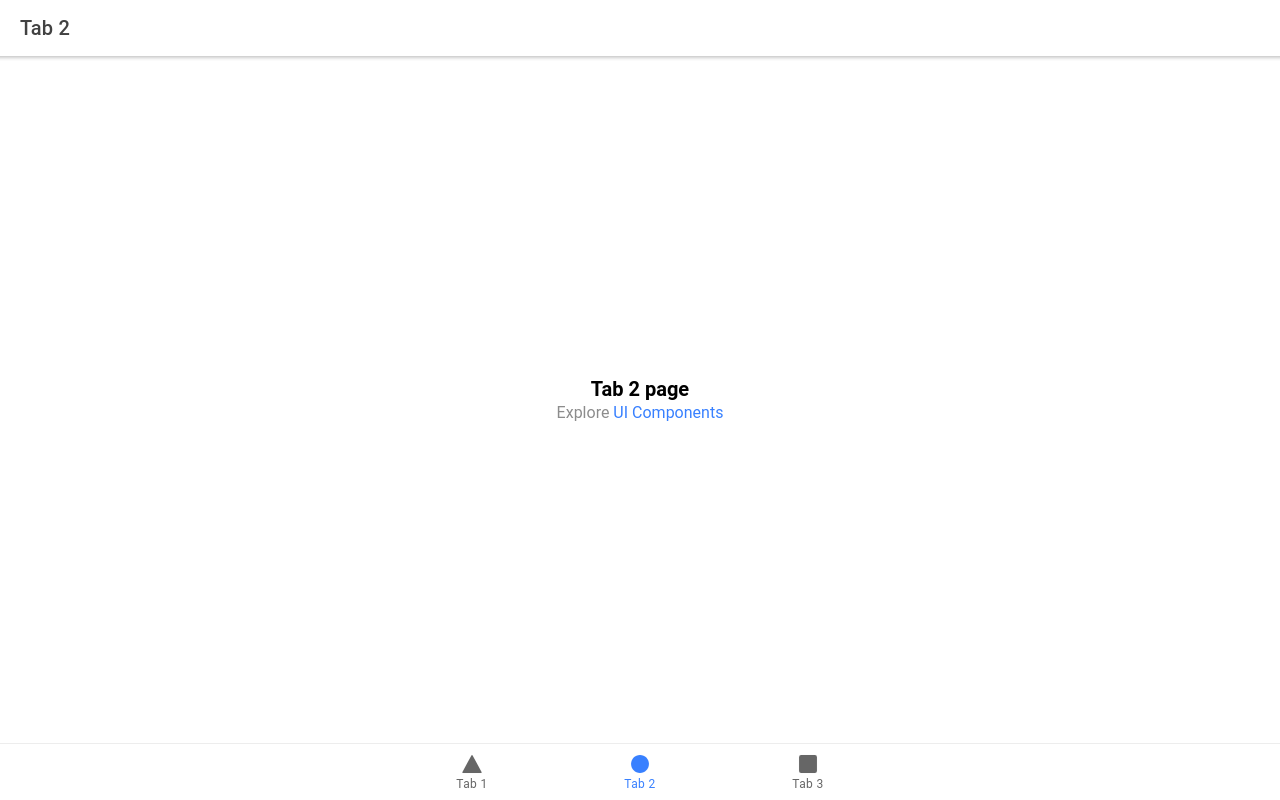
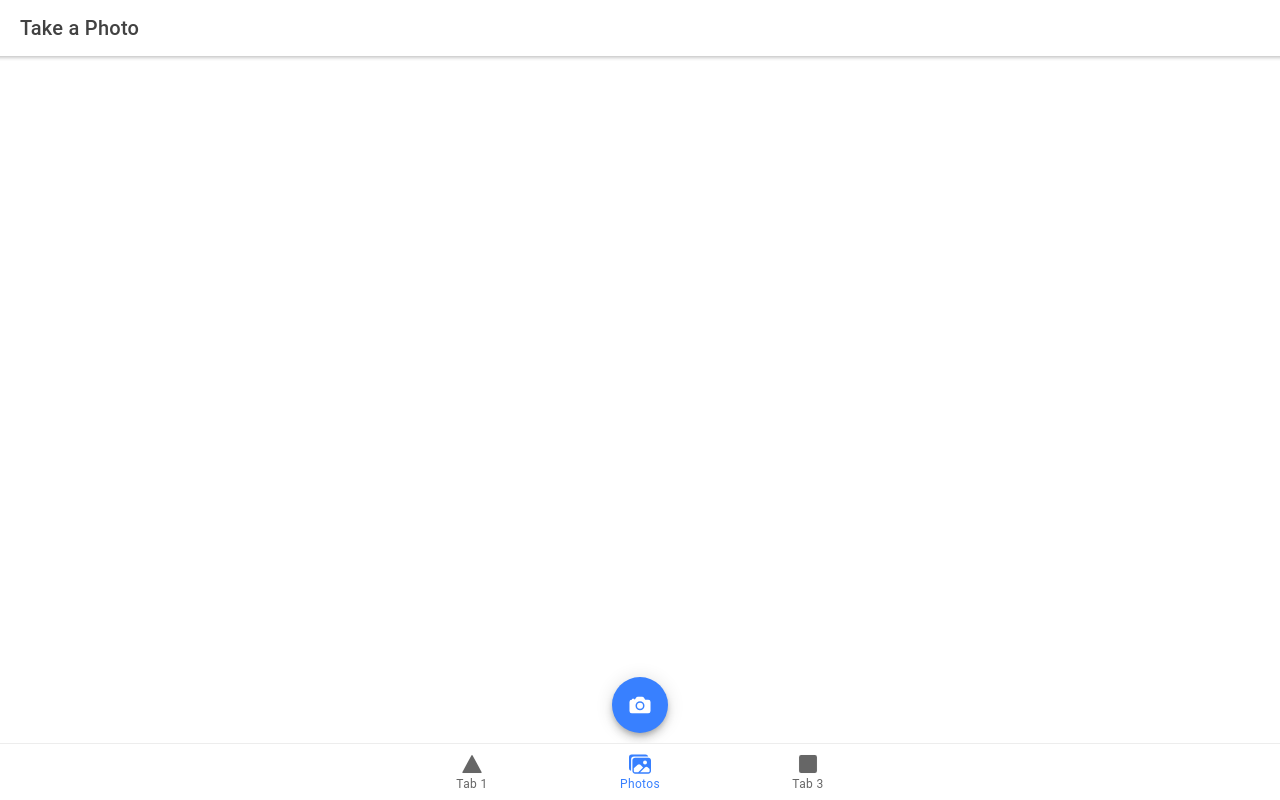
Before and after one commit to gitfilix/hack2-ionic-photogallery, a React (Create React App) app: page /tab2 in a window 1280 px wide. Built offline with nearby package versions, Linux system fonts and the light colour scheme.

Commit message:
usePhoto gallery hook in tab 2 works.

```diff
--- a/src/App.tsx
+++ b/src/App.tsx
@@ -9,7 +9,7 @@
   IonTabs,
 } from '@ionic/react';
 import { IonReactRouter } from '@ionic/react-router';
-import { ellipse, square, triangle } from 'ionicons/icons';
+import { ellipse, images, square, triangle } from 'ionicons/icons';
 import Tab1 from './pages/Tab1';
 import Tab2 from './pages/Tab2';
 import Tab3 from './pages/Tab3';
@@ -57,8 +57,8 @@
             <IonLabel>Tab 1</IonLabel>
           </IonTabButton>
           <IonTabButton tab="tab2" href="/tab2">
-            <IonIcon icon={ellipse} />
-            <IonLabel>Tab 2</IonLabel>
+            <IonIcon icon={images} />
+            <IonLabel>Photos</IonLabel>
           </IonTabButton>
           <IonTabButton tab="tab3" href="/tab3">
             <IonIcon icon={square} />
--- /dev/null
+++ b/src/hooks/usePhotoGallery.ts
@@ -0,0 +1,29 @@
+import { useState, useEffect } from "react";
+import { isPlatform } from "@ionic/react";
+
+import {
+  Camera,
+  CameraResultType,
+  CameraSource,
+  Photo,
+} from "@capacitor/camera";
+
+import { Filesystem, Directory } from "@capacitor/filesystem";
+import { Storage } from "@capacitor/storage";
+import { Capacitor } from "@capacitor/core";
+
+
+export function usePhotoGallery() {
+  // take a picture
+  const takePhoto = async () => {
+    const cameraPhoto = await Camera.getPhoto({
+      resultType: CameraResultType.Uri,
+      source: CameraSource.Camera,
+      quality: 90,
+    })
+  }
+
+  return {
+    takePhoto,
+  }
+}
--- a/src/pages/Tab2.tsx
+++ b/src/pages/Tab2.tsx
@@ -1,22 +1,25 @@
-import { IonContent, IonHeader, IonPage, IonTitle, IonToolbar } from '@ionic/react';
+import { IonContent, IonHeader, IonPage, IonTitle, IonToolbar, IonFab, IonFabButton, IonIcon, IonGrid, IonRow, IonCol, IonImg, IonActionSheet } from '@ionic/react';
+import { camera, trash, close } from 'ionicons/icons';
 import ExploreContainer from '../components/ExploreContainer';
+import { usePhotoGallery } from '../hooks/usePhotoGallery'
 import './Tab2.css';
 
+
 const Tab2: React.FC = () => {
+  const { takePhoto } = usePhotoGallery()
   return (
     <IonPage>
       <IonHeader>
         <IonToolbar>
-          <IonTitle>Tab 2</IonTitle>
+          <IonTitle>Take a Photo</IonTitle>
         </IonToolbar>
       </IonHeader>
       <IonContent fullscreen>
-        <IonHeader collapse="condense">
-          <IonToolbar>
-            <IonTitle size="large">Tab 2</IonTitle>
-          </IonToolbar>
-        </IonHeader>
-        <ExploreContainer name="Tab 2 page" />
+        <IonFab vertical="bottom" horizontal="center" slot="fixed">
+          <IonFabButton onClick={() => takePhoto()}>
+            <IonIcon icon={camera}></IonIcon>
+          </IonFabButton>
+        </IonFab>
       </IonContent>
     </IonPage>
   );
```
